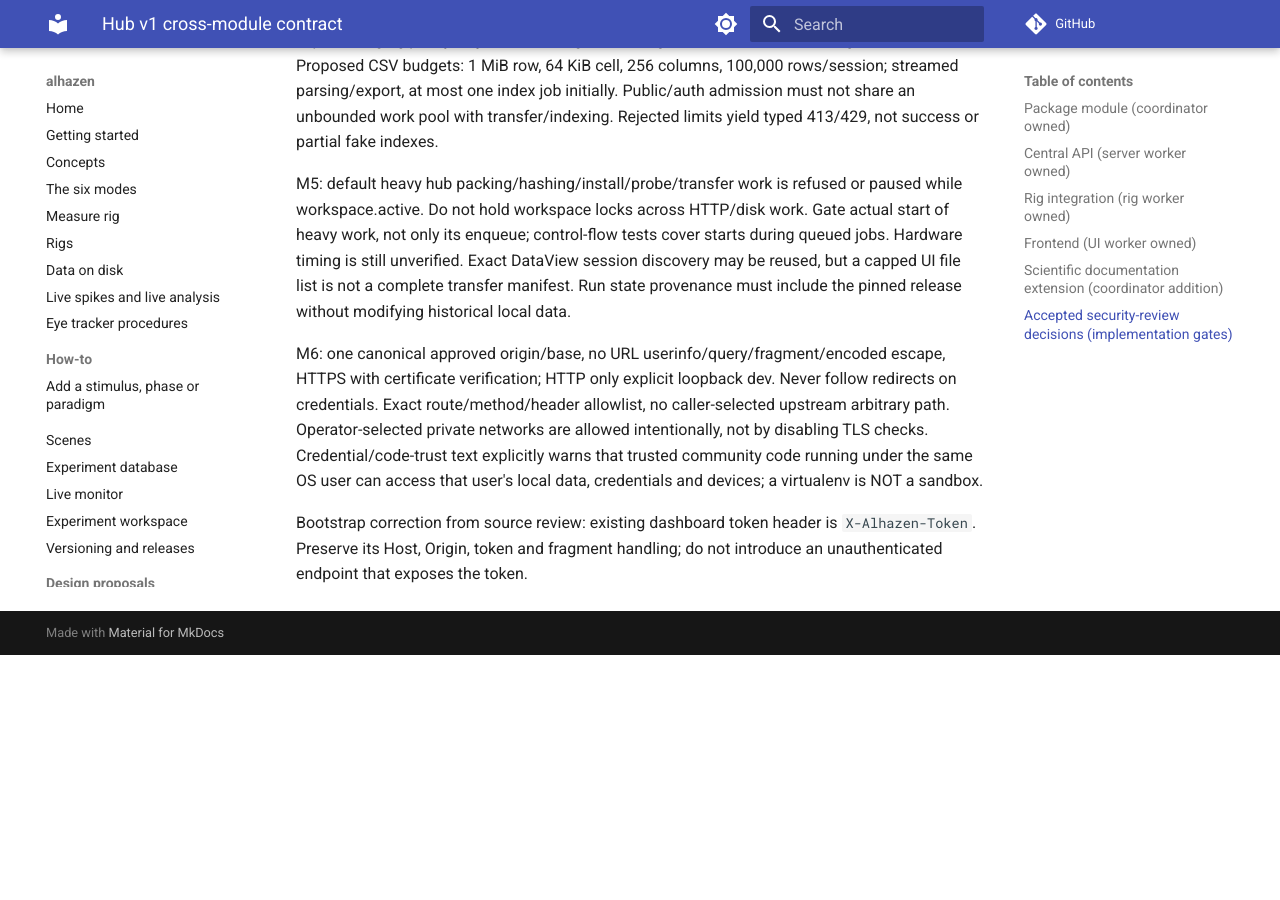
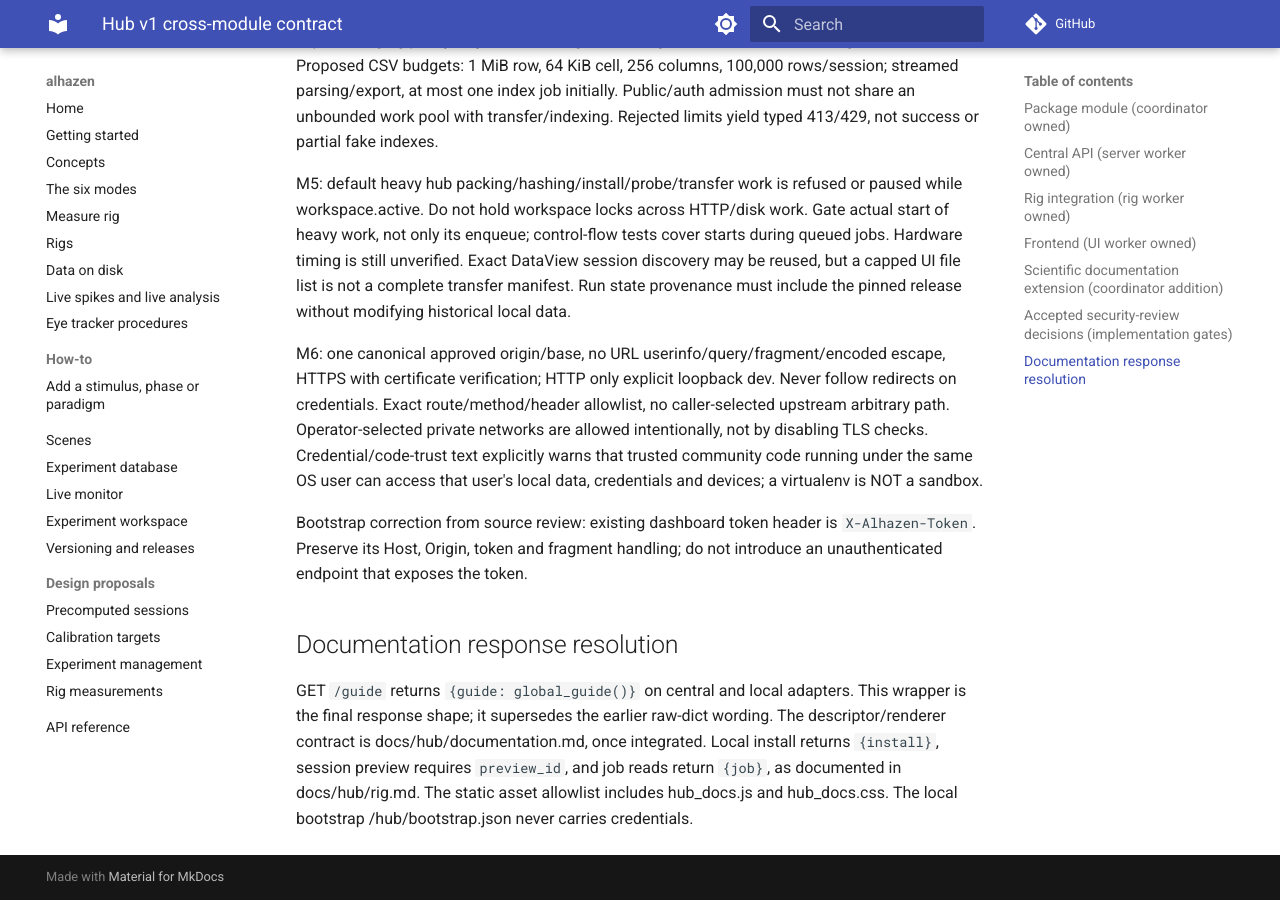
Before and after one commit to sh4r11f/alhazen, an MkDocs documentation site: the page built from docs/hub/api-contract.md, in a window 1280 px wide and 900 px high, scrolled down 6035 px. Built offline with MkDocs 1.6.1 and Material for MkDocs 9.7.7, drawn with Linux system fonts in a browser that asks for light colours; comment, search, counter and statistics services are not loaded; before the commit the page ends 6690 px from its top, so only the background shows below that.

Commit message:
Document hub layering and resolve shared guide response shape

```diff
--- a/docs/hub/api-contract.md
+++ b/docs/hub/api-contract.md
@@ -86,3 +86,6 @@ M5: default heavy hub packing/hashing/install/probe/transfer work is refused or
 M6: one canonical approved origin/base, no URL userinfo/query/fragment/encoded escape, HTTPS with certificate verification; HTTP only explicit loopback dev. Never follow redirects on credentials. Exact route/method/header allowlist, no caller-selected upstream arbitrary path. Operator-selected private networks are allowed intentionally, not by disabling TLS checks. Credential/code-trust text explicitly warns that trusted community code running under the same OS user can access that user's local data, credentials and devices; a virtualenv is NOT a sandbox.
 
 Bootstrap correction from source review: existing dashboard token header is `X-Alhazen-Token`. Preserve its Host, Origin, token and fragment handling; do not introduce an unauthenticated endpoint that exposes the token.
+
+## Documentation response resolution
+GET `/guide` returns `{guide: global_guide()}` on central and local adapters. This wrapper is the final response shape; it supersedes the earlier raw-dict wording. The descriptor/renderer contract is docs/hub/documentation.md, once integrated. Local install returns `{install}`, session preview requires `preview_id`, and job reads return `{job}`, as documented in docs/hub/rig.md. The static asset allowlist includes hub_docs.js and hub_docs.css. The local bootstrap /hub/bootstrap.json never carries credentials.
```
Also changed, not shown: CONTRIBUTING.md (+1 -1 lines), docs/architecture.md (+6 -4 lines).
